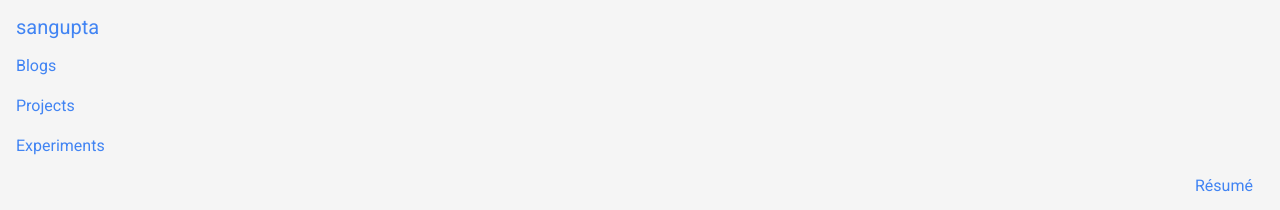
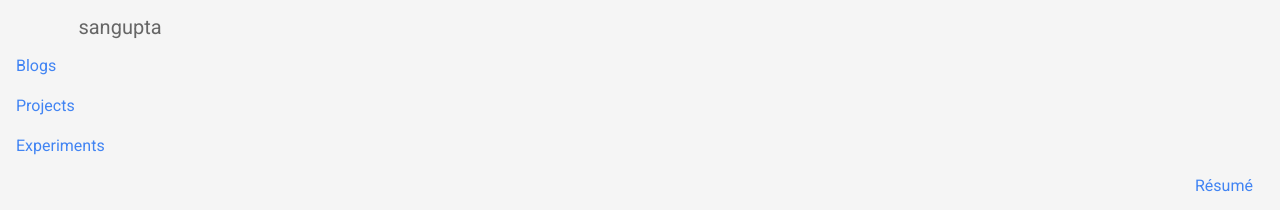
Before and after one commit to sangupta/sangupta.github.io, a Jekyll site: the page built from index.html, in a window 1280 px wide. Shown: the top 210 px of the page. Built offline with Jekyll 4.4.1, drawn with Linux system fonts in a browser that asks for light colours; nearby versions of some CDN libraries; some web fonts are replaced.

Commit message:
minor UI fixes for navbar

```diff
--- a/_includes/navbar.html
+++ b/_includes/navbar.html
@@ -1,6 +1,6 @@
 <header>
   <nav class="navbar navbar-default fixed-top navbar-expand-lg" role="navigation">
-    <a class="navbar-brand" href="/">sangupta</a>
+    <a class="navbar-brand col-md-2 text-center" href="/">sangupta</a>
     <div class="navbar-nav mr-auto">
       <a class='nav-item nav-link' href="/blogs.html">Blogs</a>
       <a class='nav-item nav-link' href="/projects/index.html">Projects</a>
--- a/assets/css/sangupta.css
+++ b/assets/css/sangupta.css
@@ -123,3 +123,6 @@ code {
     font-size: 20px;
     line-height: 32px;
 }
+.navbar-brand {
+    color: #666;
+}
```
